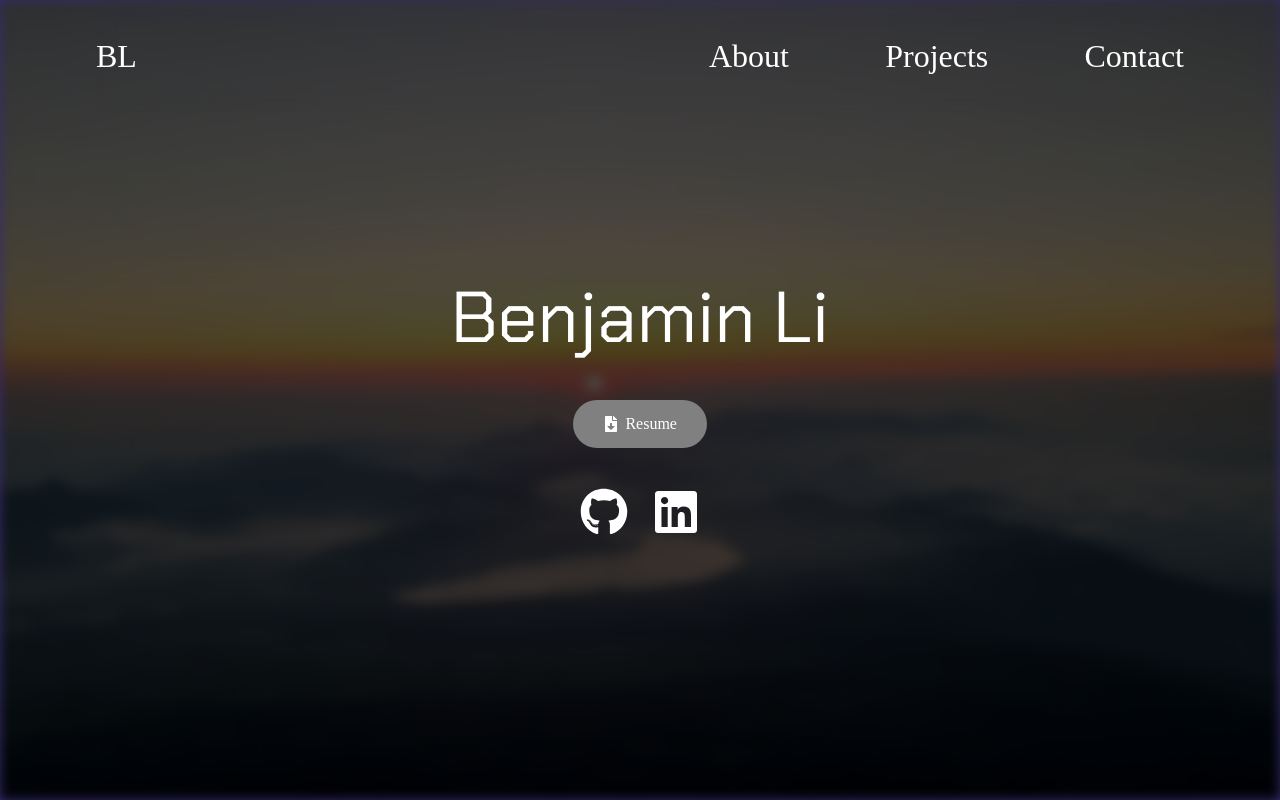
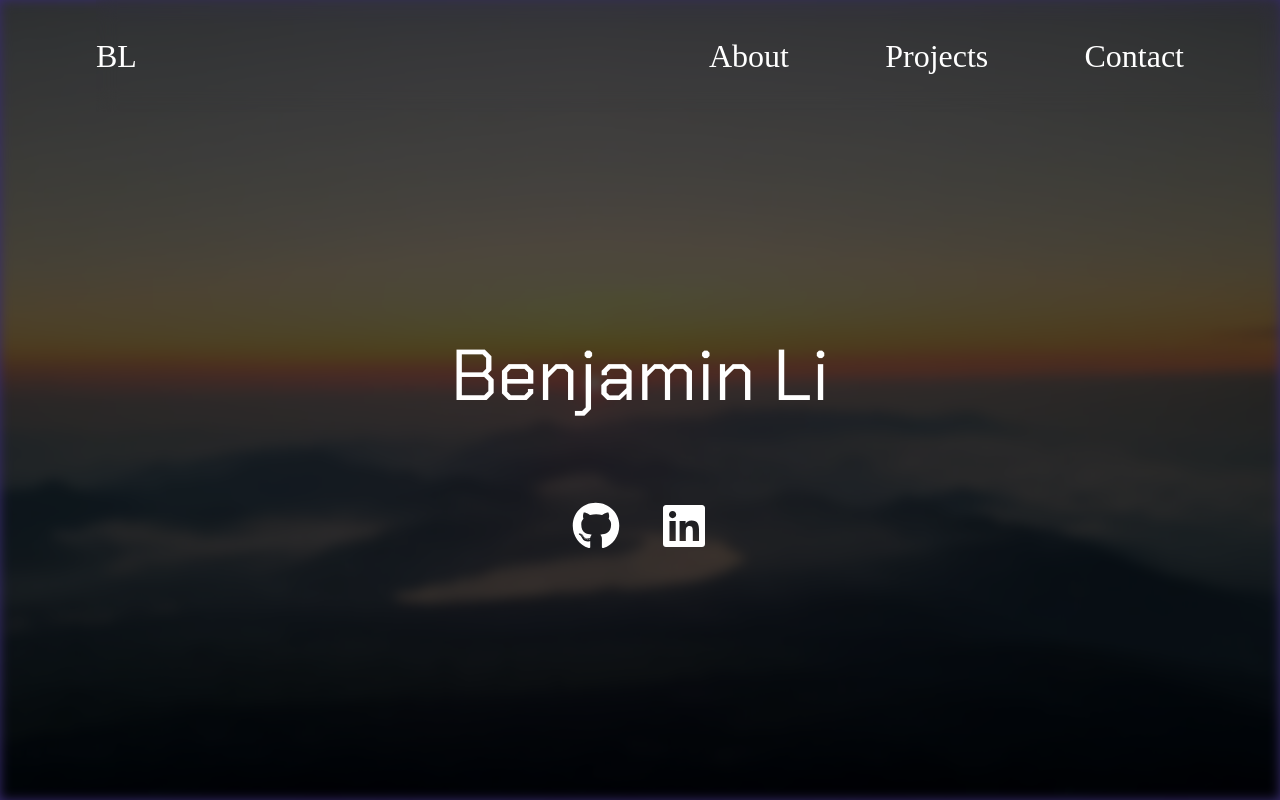
Before and after one commit to benkyli/portfolio, a React (Vite) app: page / in a window 1280 px wide. Shown: the top 800 px of the page. Built offline with nearby package versions, Linux system fonts and the light colour scheme.

Commit message:
Removed resume and socials

```diff
--- a/src/Contact.jsx
+++ b/src/Contact.jsx
@@ -1,12 +1,10 @@
 import ContactForm from './ContactForm.jsx'
-import ContactSocials from './ContactSocials.jsx'
 
 export default function Contact() {
     return (
         <div id='contact' className='section link-hover'>
             <h2 className='heading'>Contact</h2>
             <div className='content-container justify-center gap-32'>
-                <ContactSocials />
                 <ContactForm />
             </div>
         </div>
--- a/src/ContactForm.jsx
+++ b/src/ContactForm.jsx
@@ -1,7 +1,7 @@
 import { useState } from 'react';
 import { useForm } from 'react-hook-form';
 
-const access_key = 'INSERT ACCESS KEY';
+const access_key = 'e3f851c2-ddb3-47bc-99d2-c45fbb45adf7';
 
 export default function ContactForm() {
 
@@ -59,7 +59,7 @@ export default function ContactForm() {
     return (
         <div className='text-xl'>
             <form className='contact-form' onSubmit={handleSubmit(onSubmit)} noValidate>
-                <p className='text-2xl'>Contact Form</p>
+                <p className='text-3xl pb-2'>Contact Form</p>
                 <input
                     type="hidden"
                     value={access_key}
--- a/src/ContactSocials.jsx
+++ /dev/null
@@ -1,26 +0,0 @@
-import { FaGithub, FaLinkedin, FaPhoneAlt } from "react-icons/fa";
-import { IoLocationSharp } from "react-icons/io5";
-import { MdOutlineEmail } from "react-icons/md";
-import { openInNewTab } from './utils/utils.js';
-
-export default function ContactSocials() {
-
-    return (
-        <div className='socials flex flex-col gap-4 text-3xl'>
-            <div className='social-field'>
-                <IoLocationSharp /> <p>Markham, ON, CA</p>
-            </div>
-            <a className='social-field' href='mailto:benjaminli@hotmail.ca'>
-                <MdOutlineEmail /> <p>benjaminli@hotmail.ca</p>
-            </a>
-            <div className='social-field'>
-                <FaPhoneAlt />
-                <p>number</p>
-            </div>
-            <div className='flex justify-center gap-10 text-5xl pt-4'>
-                <button onClick={() => openInNewTab('https://github.com/benkyli')}><FaGithub /></button>
-                <button onClick={() => openInNewTab('https://www.linkedin.com/in/benjamin-li-73b622295')}><FaLinkedin /></button>
-            </div>
-        </div>
-    )
-}
--- a/src/Hero.jsx
+++ b/src/Hero.jsx
@@ -1,4 +1,4 @@
-import { FaGithub, FaLinkedin, FaFileDownload } from 'react-icons/fa';
+import { FaGithub, FaLinkedin } from 'react-icons/fa';
 import { openInNewTab } from './utils/utils.js';
 
 export default function Hero() {
@@ -6,11 +6,7 @@ export default function Hero() {
     return (
         <div className='hero'>
             <div id='name'>Benjamin Li</div>
-            <button className='resume-box'>
-                <FaFileDownload />
-                <span>Resume</span>
-            </button>
-            <div className='flex gap-6 text-5xl link-hover'>
+            <div className='flex gap-10 text-5xl link-hover'>
                 <button onClick={() => openInNewTab('https://github.com/benkyli')}><FaGithub /></button>
                 <button onClick={() => openInNewTab('https://www.linkedin.com/in/benjamin-li-73b622295')}><FaLinkedin /></button>
             </div>
--- a/src/css/index.css
+++ b/src/css/index.css
@@ -157,22 +157,9 @@ a:active {
 #name {
     font-family: 'Chakra Petch';
     font-size: 4.5em;
+    padding: 1em;
 }
 
-.resume-box {
-    display: flex;
-    font-size: 1em;
-    background-color: grey;
-    gap: 0.4rem;
-    padding: 12px 30px;
-    margin: 1.8em 0 2.5em 0;
-    border-radius: 30px;
-    align-items: center;
-}
-
-.resume-box:hover {
-    background-color: rgb(66, 66, 66);
-}
 
 /* project section */
 .project-card {
@@ -241,7 +228,9 @@ a:active {
         border: solid;
         border-color: rgb(34, 34, 34);
         background-color: rgba(0, 0, 0, 0.216);
-        width: 8rem;
+        padding: 1rem;
+        display: inline-block;
+        width: auto;
     }
 
     .error {
```
